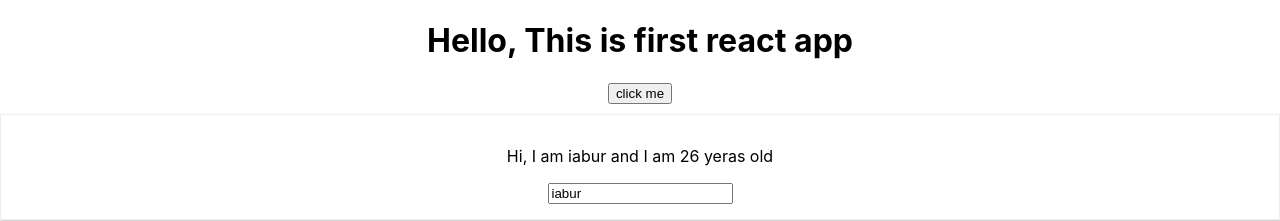
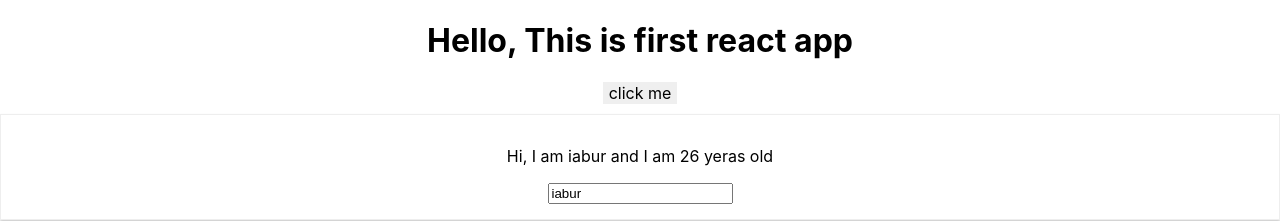
Before and after one commit to iabur/playing-with-react, a React (Create React App) app: page / in a window 1280 px wide. Shown: the top 221 px of the page. Built offline with nearby package versions, Linux system fonts and the light colour scheme.

Commit message:
Working with inline css

```diff
--- a/src/App.js
+++ b/src/App.js
@@ -32,10 +32,20 @@ class App extends Component {
   };
 
   render() {
+    const style = {
+      backgroundColor: 'while',
+      font: 'inherit',
+      padding: '1px solid gray',
+      border: '2px',
+      cursor: 'pointer',
+    };
     return (
       <div className='App'>
         <h1>Hello, This is first react app</h1>
-        <button onClick={() => this.switchNameHandler('iabur rahman')}>
+        <button
+          style={style}
+          onClick={() => this.switchNameHandler('iabur rahman')}
+        >
           click me
         </button>
         <Person
--- a/src/Person/Person.css
+++ b/src/Person/Person.css
@@ -1,7 +1,7 @@
 .Person {
   widows: 50%;
   margin: 10px auto;
-  box-shadow: 1px 2px 3px #ccc;
+  box-shadow: 0 2px 3px #ccc;
   border: 1px solid #eee;
   padding: 15px;
   text-align: center;
```
